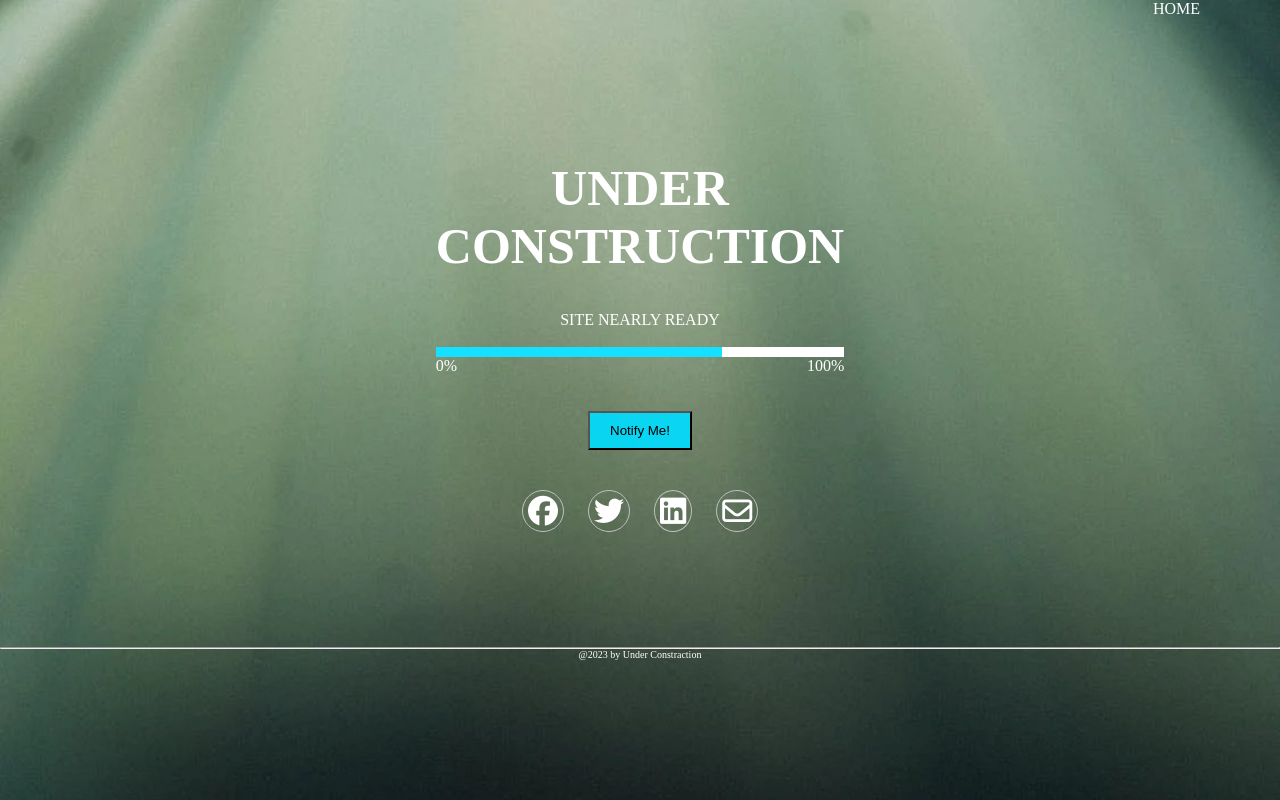
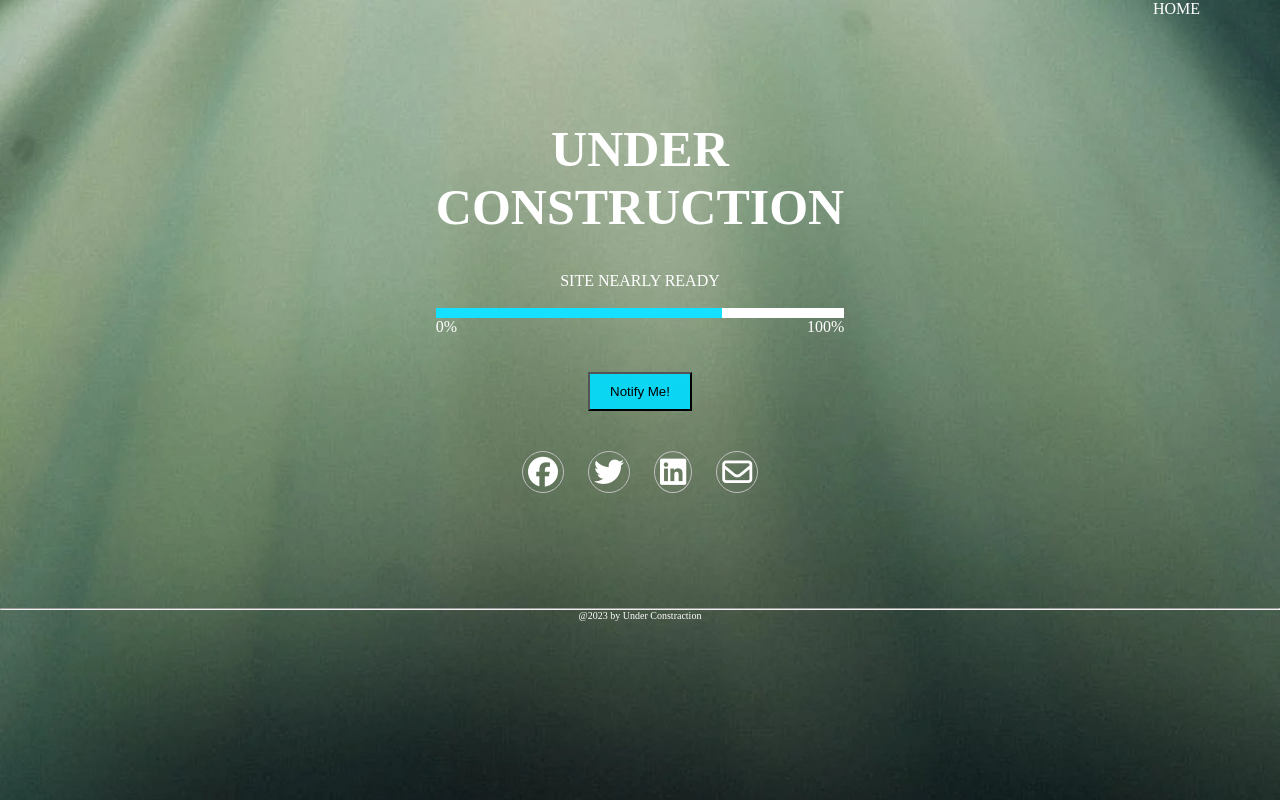
Before and after one commit to naraphan13/Homework3, a plain HTML site: page index.html in a window 1280 px wide. Drawn offline with Linux system fonts and the light colour scheme.

Commit message:
hw3-margin3

```diff
--- a/style.css
+++ b/style.css
@@ -60,7 +60,7 @@ text-decoration: none;
 }
 .box{
    display: flex;
-   margin-top: 11%;
+   margin-top: 8%;
    justify-content: center;
     align-items: center;
     text-align: center;
```
